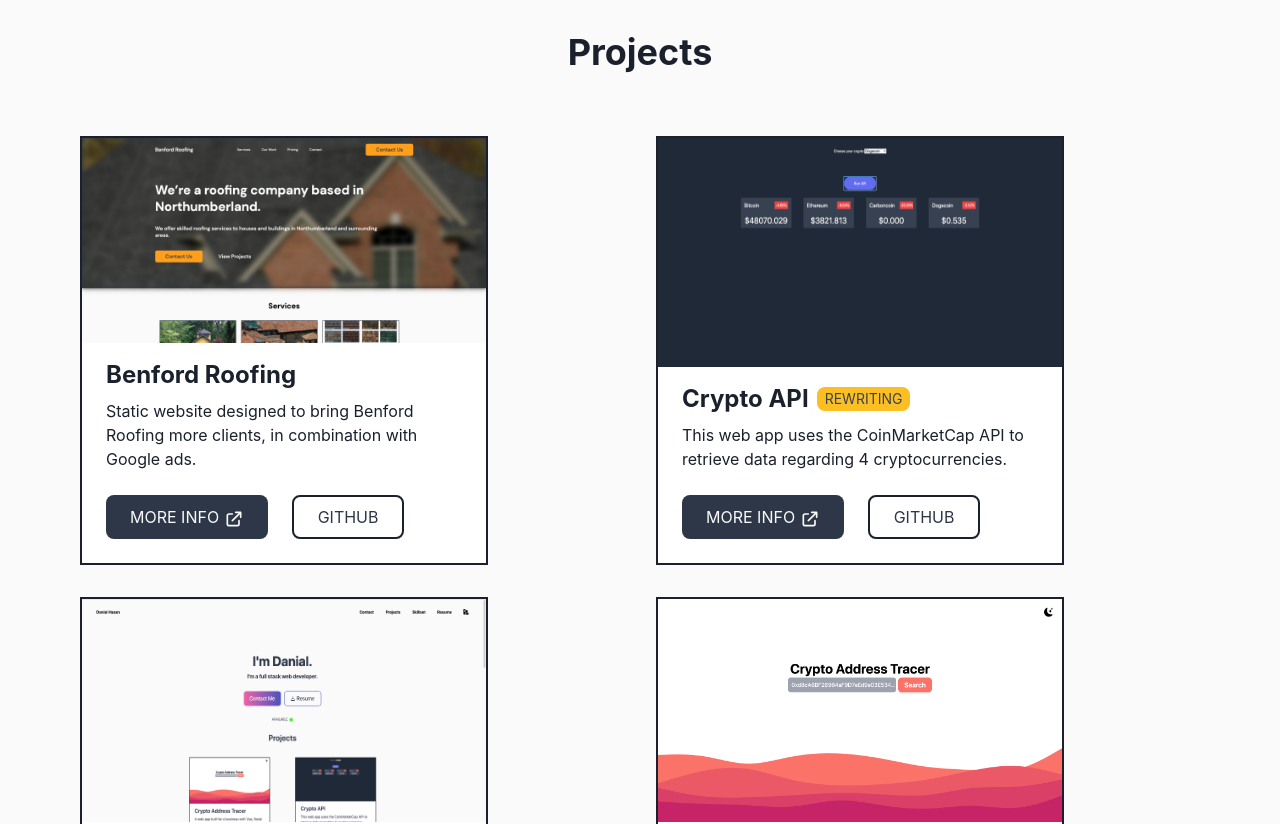
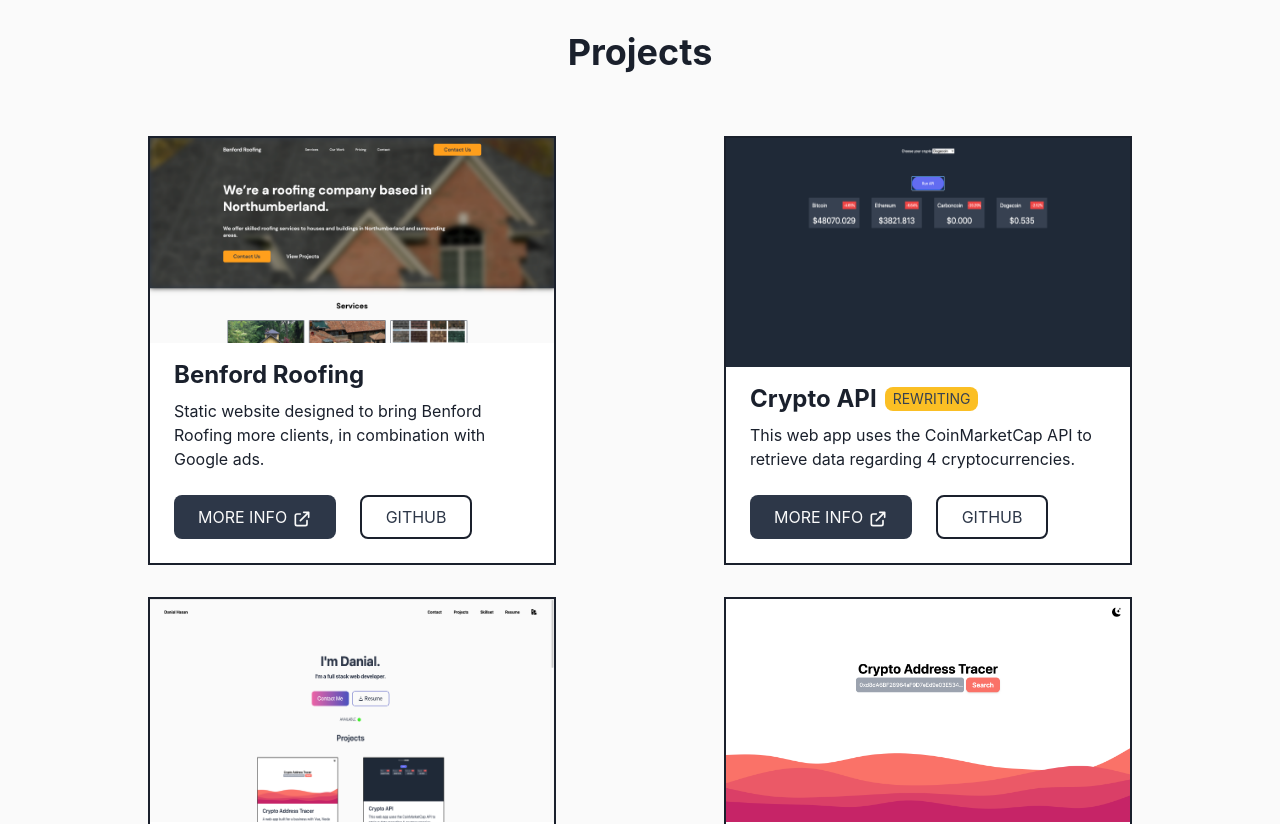
Before and after one commit to danialhasan/devsite-vue, a Vue app: page / in a window 1280 px wide. Shown: the part 540-1364 px from the top of the page. Built offline with nearby package versions, Linux system fonts and the light colour scheme; what @tailwindcss/typography would draw is missing.

Commit message:
aligned projects to grid center on 'lg:' screens

```diff
--- a/src/views/Home.vue
+++ b/src/views/Home.vue
@@ -261,6 +261,7 @@ export default defineComponent({
           w-full
           max-w-screen-md
           lg:max-w-screen-xl
+          lg:justify-items-center
           mx-auto
           h-auto
           px-4
```
